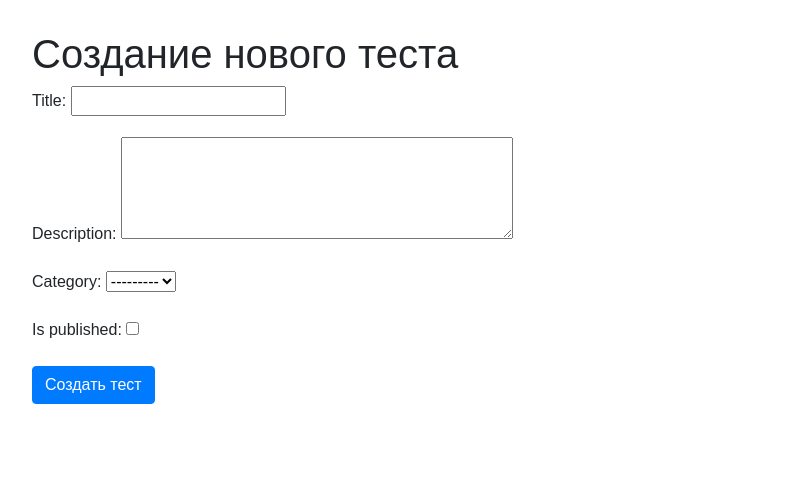
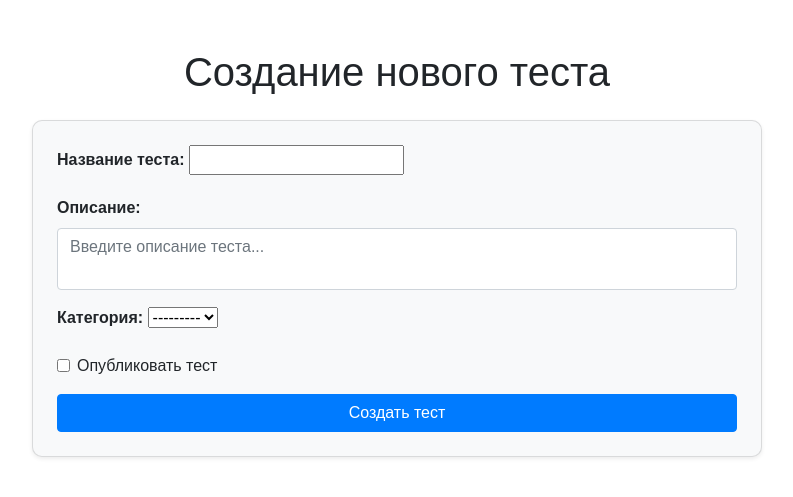
Before and after one commit to Archive-of-practical-work-for-the-PRUE/Test-Aggregator, a Django app: page /create_quiz/ in a window 1280 px wide. Shown: the part 56-553 px from the top of the page, without its empty margins (243-1036 px from the left). Run offline with Django 5.2, Linux system fonts and the light colour scheme; data that the repository does not hold is empty; some libraries are stand-ins or nearby versions.

Commit message:
update ui homepage & create-quiz

```diff
--- a/quizes/static/style.css
+++ b/quizes/static/style.css
@@ -19,3 +19,17 @@ body {
   background-color: #007bff;
   border-color: #007bff;
 }
+
+.card {
+  background-color: #f8f9fa;
+  border-radius: 10px;
+}
+
+.form-label {
+  font-weight: bold;
+}
+
+.fixed-height {
+  height: 150px;
+  resize: none;
+}
--- a/quizes/templates/quiz/base.html
+++ b/quizes/templates/quiz/base.html
@@ -8,7 +8,7 @@
 </head>
 <body>
   <nav class="navbar navbar-expand-lg navbar-light bg-light">
-    <a class="navbar-brand" href="#">Агрегатор тестов</a>
+    <a class="navbar-brand" href="{% url 'home' %}">Агрегатор тестов</a>
     <button class="navbar-toggler" type="button" data-toggle="collapse" data-target="#mainNav">
       <span class="navbar-toggler-icon"></span>
     </button>
--- a/quizes/templates/quiz/create_quiz.html
+++ b/quizes/templates/quiz/create_quiz.html
@@ -1,14 +1,42 @@
 {% extends 'quiz/base.html' %}
 
 {% block content %}
-  <div class="container">
-    <div class="row">
-      <div class="col-md-8 offset-md-2">
-        <h1>Создание нового теста</h1>
-        <form method="post">
+  <div class="container mt-5">
+    <div class="row justify-content-center">
+      <div class="col-md-8">
+        <h1 class="text-center mb-4">Создание нового теста</h1>
+
+        <form method="post" class="card p-4 shadow-sm">
           {% csrf_token %}
-          {{ form.as_p }}
-          <button type="submit" class="btn btn-primary">Создать тест</button>
+
+          <div class="form-group">
+            <label for="{{ form.title.id_for_label }}" class="form-label">Название теста:</label>
+            {{ form.title }}
+          </div>
+
+          <div class="form-group">
+            <label for="{{ form.description.id_for_label }}" class="form-label">Описание:</label>
+            <textarea id="{{ form.description.id_for_label }}" name="{{ form.description.name }}" class="form-control fixed-height" placeholder="Введите описание теста..."></textarea>
+          </div>
+
+          <style>
+            .fixed-height {
+              height: 250px;
+              resize: none; /* Отключает возможность изменения размера */
+            }
+          </style>
+
+          <div class="form-group">
+            <label for="{{ form.category.id_for_label }}" class="form-label">Категория:</label>
+            {{ form.category }}
+          </div>
+
+          <div class="form-group form-check">
+            <input type="checkbox" class="form-check-input" id="{{ form.is_published.id_for_label }}" name="{{ form.is_published.name }}" {% if form.is_published.value %}checked{% endif %}>
+            <label class="form-check-label" for="{{ form.is_published.id_for_label }}">Опубликовать тест</label>
+          </div>
+
+          <button type="submit" class="btn btn-primary btn-block">Создать тест</button>
         </form>
       </div>
     </div>
--- a/quizes/urls.py
+++ b/quizes/urls.py
@@ -6,5 +6,4 @@ urlpatterns = [
     path('', views.home, name='home'),
     path('quiz/<int:pk>/', views.take_quiz, name='take_quiz'),
     path('create_quiz/', views.create_quiz, name='create_quiz'),
-
 ]
--- a/quizes/views.py
+++ b/quizes/views.py
@@ -105,7 +105,6 @@ def create_quiz(request):
             quiz = form.save(commit=False)
             quiz.author = request.user
             quiz.save()
-            print("PIZDEC")
             return HttpResponseRedirect(reverse('create_quiz'))
     else:
         form = QuizForm()
```
Also changed, not shown: quizes/templates/quiz/home.html (+22 -8 lines), 1 other file.
